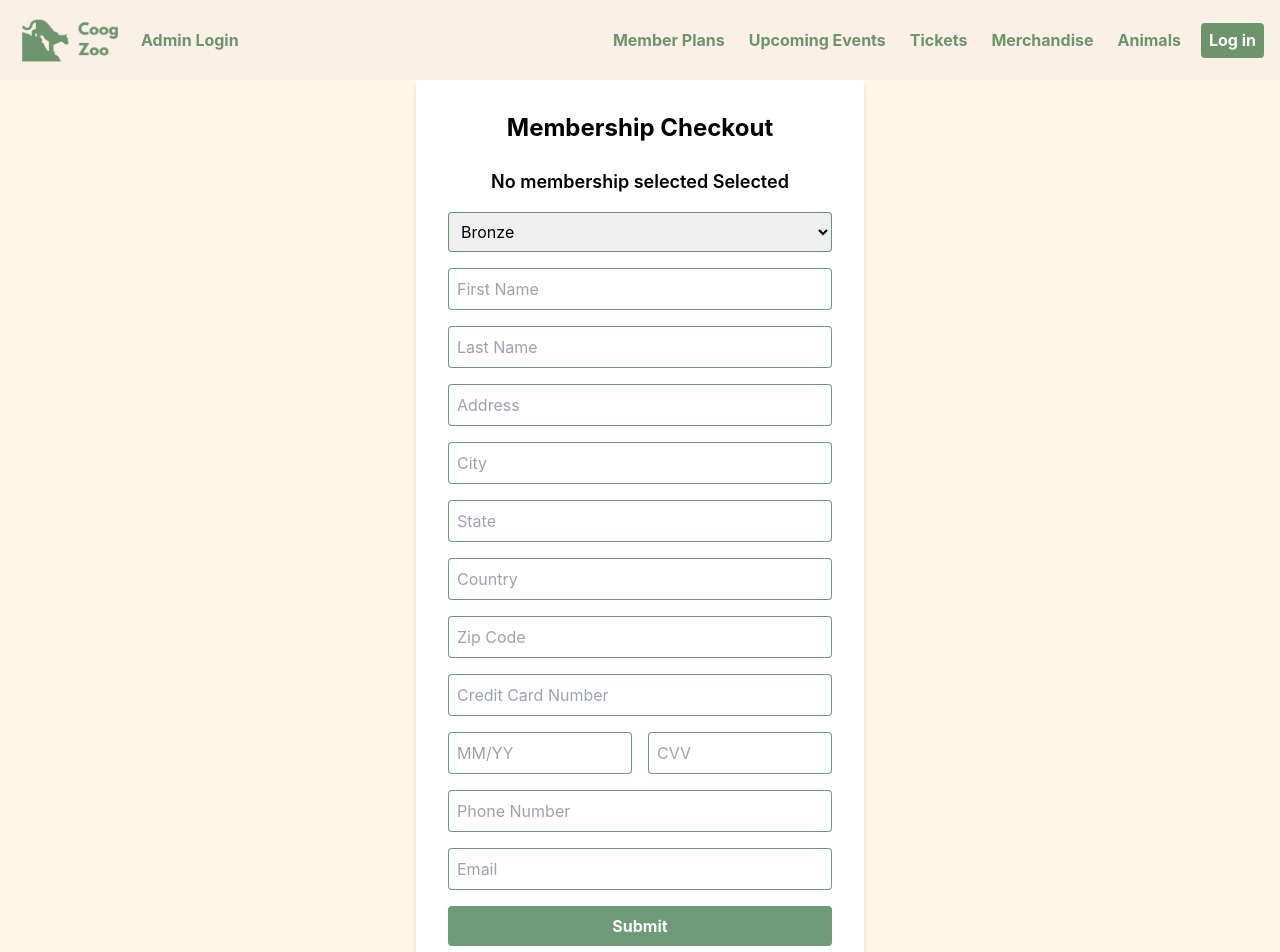
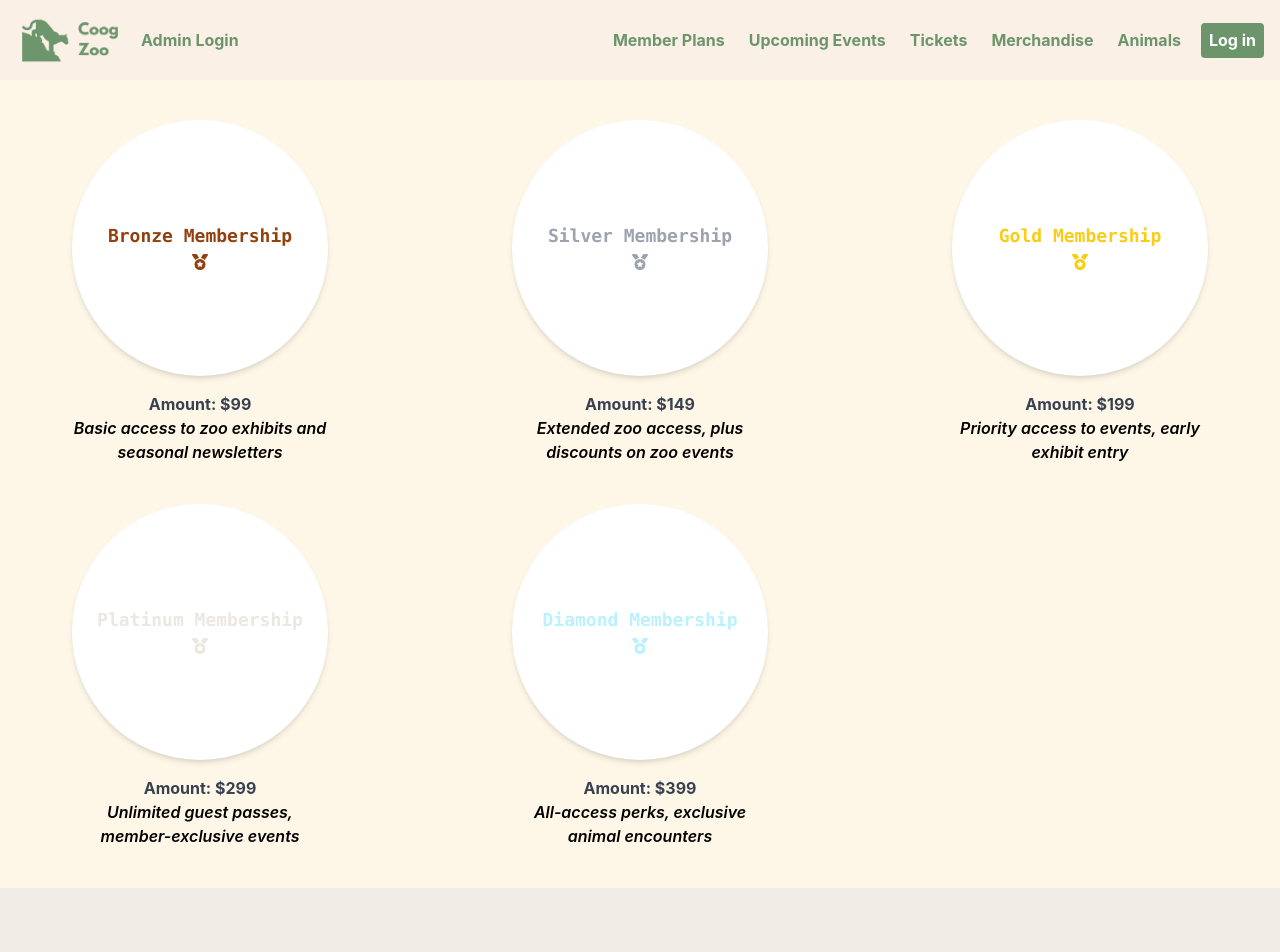
Before and after one commit to Trevor-04/team-9-project-3380, a React (Create React App) app in the folder frontend/: page /MemSignup in a window 1280 px wide. Shown: the top 952 px of the page. After the commit the page ends 888 px from the top, so only its background shows below. Built offline with nearby package versions, Linux system fonts and the light colour scheme.

Commit message:
i fucking swapped the wrong files

```diff
--- a/frontend/src/pages/MemberSignup.jsx
+++ b/frontend/src/pages/MemberSignup.jsx
@@ -1,265 +1,92 @@
-import React, { useState, useEffect } from 'react';
-import { Link, useLocation } from 'react-router-dom';
-import axios from 'axios';
-import { jwtDecode } from 'jwt-decode';
+import React from 'react';
+import { Link } from 'react-router-dom';
+import { FontAwesomeIcon } from '@fortawesome/react-fontawesome';
+import { faMedal } from '@fortawesome/free-solid-svg-icons';
 
-function Checkout() {
-    const location = useLocation();
-    const [role, setRole] = useState(null);
-    const [isMember, setIsMember] = useState(false); // You can keep this, but won't be used for the dropdown
-    const membershipType = location.state?.membershipType || "No membership selected";
-    const amount = location.state?.amount || "No amount selected";
+function MemberSignup() {
+  return (
+    <div className="bg-[#fef7e7] py-10">
+      <header>
+        {/* Add your header content here */}
+      </header>
+      <div className="membership-levels grid grid-cols-1 sm:grid-cols-2 lg:grid-cols-3 gap-10 place-items-center">
+        <div className="text-center w-64">
+          <div className="circle h-64 w-64 rounded-full bg-white flex items-center justify-center overflow-hidden shadow-md">
+            <div>
+              <Link to="/checkout" state={{ membershipType: "Bronze", amount: "$99" }}>
+                <h3 className="font-bold text-lg font-mono text-amber-800">Bronze Membership</h3>
+              </Link>
+              <FontAwesomeIcon icon={faMedal} className="text-amber-800 justify-center" />
+            </div>
+          </div>
+          <div className="mt-4">
+            <p className="font-bold text-gray-700">Amount: $99</p>
+            <p className="font-semibold italic">Basic access to zoo exhibits and seasonal newsletters</p>
+          </div>
+        </div>
 
-    useEffect(() => {
-        const token = localStorage.getItem('token');
-        console.log("Retrieved Token:", token); // Log the token itself
+        <div className="text-center w-64">
+          <div className="circle h-64 w-64 rounded-full bg-white flex items-center justify-center overflow-hidden shadow-md">
+            <div>
+              <Link to="/checkout" state={{ membershipType: "Silver", amount: "$149" }}>
+                <h3 className="font-bold text-gray-400 text-lg font-mono">Silver Membership</h3>
+              </Link>
+              <FontAwesomeIcon icon={faMedal} className="text-gray-400 justify-center" />
+            </div>
+          </div>
+          <div className="mt-4">
+            <p className="font-bold text-gray-700">Amount: $149</p>
+            <p className="font-semibold italic">Extended zoo access, plus discounts on zoo events</p>
+          </div>
+        </div>
 
-        if (token) {
-            try {
-                const decodedToken = jwtDecode(token);
-                console.log("Decoded Token:", decodedToken); // Log the entire decoded token
+        <div className="text-center w-64">
+          <div className="circle h-64 w-64 rounded-full bg-white flex items-center justify-center overflow-hidden shadow-md">
+            <div>
+              <Link to="/checkout" state={{ membershipType: "Gold", amount: "$199" }}>
+                <h3 className="font-bold text-yellow-400 text-lg font-mono">Gold Membership</h3>
+              </Link>
+              <FontAwesomeIcon icon={faMedal} className="text-yellow-400 justify-center" />
+            </div>
+          </div>
+          <div className="mt-4">
+            <p className="font-bold text-gray-700">Amount: $199</p>
+            <p className="font-semibold italic">Priority access to events, early exhibit entry</p>
+          </div>
+        </div>
 
-                if (decodedToken && decodedToken.role) {
-                    setRole(decodedToken.role); // Set role from the token
-                    if (decodedToken.role === "member") { // Check if the decoded role is 'member'
-                        setIsMember(true); // Set isMember to true if role is 'member'
-                    }
-                } else {
-                    console.error("Role not found in decoded token");
-                    setIsMember(false); // Set false if role is not present
-                }
-            } catch (error) {
-                console.error("Failed to decode token:", error);
-                setIsMember(false); // Set false if there's a decoding error
-            }
-        } else {
-            setIsMember(false); // Set false if no token is found
-        }
-    }, []); // Empty dependency array ensures this effect runs once when component mounts
+        <div className="text-center w-64">
+          <div className="circle h-64 w-64 rounded-full bg-white flex items-center justify-center overflow-hidden shadow-md">
+            <div>
+              <Link to="/checkout" state={{ membershipType: "Platinum", amount: "$299" }}>
+                <h3 className="font-bold text-[#EBE7E1] text-lg font-mono">Platinum Membership</h3>
+              </Link>
+              <FontAwesomeIcon icon={faMedal} className="text-[#EBE7E1] justify-center" />
+            </div>
+          </div>
+          <div className="mt-4">
+            <p className="font-bold text-gray-700">Amount: $299</p>
+            <p className="font-semibold italic">Unlimited guest passes, member-exclusive events</p>
+          </div>
+        </div>
 
-
-    const [formData, setFormData] = useState({
-        membershipType: membershipType,
-        amount: amount,
-        firstName: '',
-        lastName: '',
-        address: '',
-        city: '',
-        state: '',
-        country: '',
-        zip: '',
-        phone: '',
-        email: '',
-        ccNumber: '',
-        expDate: '',
-        cvv: ''
-    });
-
-    const handleChange = (e) => {
-        const { name, value } = e.target;
-        setFormData({ ...formData, [name]: value });
-    };
-
-    const handleSubmitForm = async (formData) => {
-        // Here, you would perform form validation and membership status check
-        if (!isMember) {
-            alert("Please sign up for a membership to proceed.");
-            return;
-        }
-
-        const newPlan = {
-            membershipType: formData.membershipType,
-            amount: formData.amount,
-            firstName: formData.firstName,
-            lastName: formData.lastName,
-            address: formData.address,
-            city: formData.city,
-            state: formData.state,
-            country: formData.country,
-            zip: formData.zip,
-            phone: formData.phone,
-            email: formData.email,
-        };
-
-        try {
-            const response = await axios.post(`${process.env.REACT_APP_BACKEND_URL}/memberPlans/add`, newPlan);
-            console.log('Response from backend:', response);
-            alert("Membership successful!");
-
-            setFormData({
-                firstName: '',
-                lastName: '',
-                address: '',
-                city: '',
-                state: '',
-                country: '',
-                zip: '',
-                phone: '',
-                email: '',
-                ccNumber: '',
-                expDate: '',
-                cvv: ''
-            });
-
-        } catch (error) {
-            console.error("Error during checkout:", error);
-            alert("An error occurred. Please try again.");
-        }
-    };
-
-    const handleSubmit = (e) => {
-        e.preventDefault();
-        handleSubmitForm(formData);
-    };
-
-    return (
-        <div className="bg-[#fef7e7] min-h-screen flex items-center justify-center">
-            <div className="w-full max-w-md bg-white p-8 rounded shadow-md">
-                <h2 className="text-2xl font-bold mb-6 text-center">Membership Checkout</h2>
-                <p className="text-center text-lg font-semibold mb-4">{membershipType} Selected</p>
-
-                <form onSubmit={handleSubmit} className="flex flex-col space-y-4">
-                    {/* Always show the dropdown */}
-                    <select
-                        name="membershipType"
-                        value={formData.membershipType}
-                        onChange={handleChange}
-                        className="p-2 border border-[#165e229e] rounded"
-                        required
-                    >
-                        <option value="bronze">Bronze</option>
-                        <option value="silver">Silver</option>
-                        <option value="gold">Gold</option>
-                        <option value="platinum">Platinum</option>
-                        <option value="diamond">Diamond</option>
-                    </select>
-
-                    <input
-                        type="text"
-                        name="firstName"
-                        placeholder="First Name"
-                        value={formData.firstName}
-                        onChange={handleChange}
-                        className="p-2 border border-[#165e229e] rounded"
-                        required
-                    />
-                    <input
-                        type="text"
-                        name="lastName"
-                        placeholder="Last Name"
-                        value={formData.lastName}
-                        onChange={handleChange}
-                        className="p-2 border border-[#165e229e] rounded"
-                        required
-                    />
-                    <input
-                        type="text"
-                        name="address"
-                        placeholder="Address"
-                        value={formData.address}
-                        onChange={handleChange}
-                        className="p-2 border border-[#165e229e] rounded"
-                        required
-                    />
-                    <input
-                        type="text"
-                        name="city"
-                        placeholder="City"
-                        value={formData.city}
-                        onChange={handleChange}
-                        className="p-2 border border-[#165e229e] rounded"
-                        required
-                    />
-                    <input
-                        type="text"
-                        name="state"
-                        placeholder="State"
-                        value={formData.state}
-                        onChange={handleChange}
-                        className="p-2 border border-[#165e229e] rounded"
-                        required
-                    />
-                    <input
-                        type="text"
-                        name="country"
-                        placeholder="Country"
-                        value={formData.country}
-                        onChange={handleChange}
-                        className="p-2 border border-[#165e229e] rounded"
-                        required
-                    />
-                    <input
-                        type="text"
-                        name="zip"
-                        placeholder="Zip Code"
-                        value={formData.zip}
-                        onChange={handleChange}
-                        className="p-2 border border-[#165e229e] rounded"
-                        required
-                    />
-                    {/* Credit Card Information */}
-                    <input
-                        type="text"
-                        name="ccNumber"
-                        placeholder="Credit Card Number"
-                        value={formData.ccNumber}
-                        onChange={handleChange}
-                        className="p-2 border border-[#165e229e] rounded"
-                        maxLength="16"
-                        required
-                    />
-                    <div className="flex space-x-4">
-                        <input
-                            type="text"
-                            name="expDate"
-                            placeholder="MM/YY"
-                            value={formData.expDate}
-                            onChange={handleChange}
-                            className="p-2 border border-[#165e229e] rounded w-1/2"
-                            maxLength="5"
-                            required
-                        />
-                        <input
-                            type="text"
-                            name="cvv"
-                            placeholder="CVV"
-                            value={formData.cvv}
-                            onChange={handleChange}
-                            className="p-2 border border-[#165e229e] rounded w-1/2"
-                            maxLength="3"
-                            required
-                        />
-                    </div>
-
-                    <input
-                        type="tel"
-                        name="phone"
-                        placeholder="Phone Number"
-                        value={formData.phone}
-                        onChange={handleChange}
-                        className="p-2 border border-[#165e229e] rounded"
-                        required
-                    />
-                    <input
-                        type="email"
-                        name="email"
-                        placeholder="Email"
-                        value={formData.email}
-                        onChange={handleChange}
-                        className="p-2 border border-[#165e229e] rounded"
-                        required
-                    />
-
-                    <button
-                        type="submit"
-                        className="bg-[#165e229e] text-white p-2 rounded font-bold mt-4"
-                    >
-                        Submit
-                    </button>
-                </form>
+        <div className="text-center w-64">
+          <div className="circle h-64 w-64 rounded-full bg-white flex items-center justify-center overflow-hidden shadow-md">
+            <div>
+              <Link to="/checkout" state={{ membershipType: "Diamond", amount: "$399" }}>
+                <h3 className="font-bold text-[#b9f2ff] text-lg font-mono">Diamond Membership</h3>
+              </Link>
+              <FontAwesomeIcon icon={faMedal} className="text-[#b9f2ff] justify-center" />
             </div>
+          </div>
+          <div className="mt-4">
+            <p className="font-bold text-gray-700">Amount: $399</p>
+            <p className="font-semibold italic">All-access perks, exclusive animal encounters</p>
+          </div>
         </div>
-    );
+      </div>
+    </div>
+  );
 }
 
-export default Checkout;
+export default MemberSignup;
```
Also changed, not shown: frontend/src/pages/checkout.jsx (+16 -9 lines).
